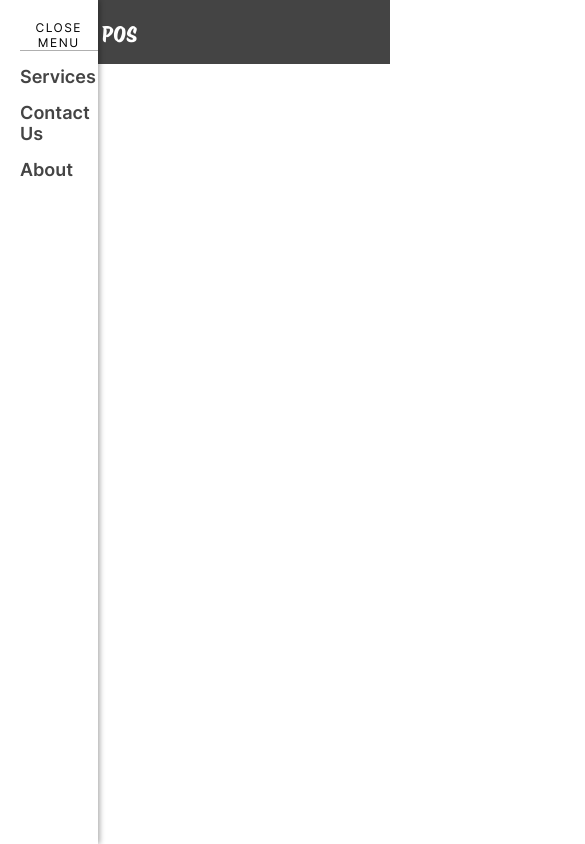
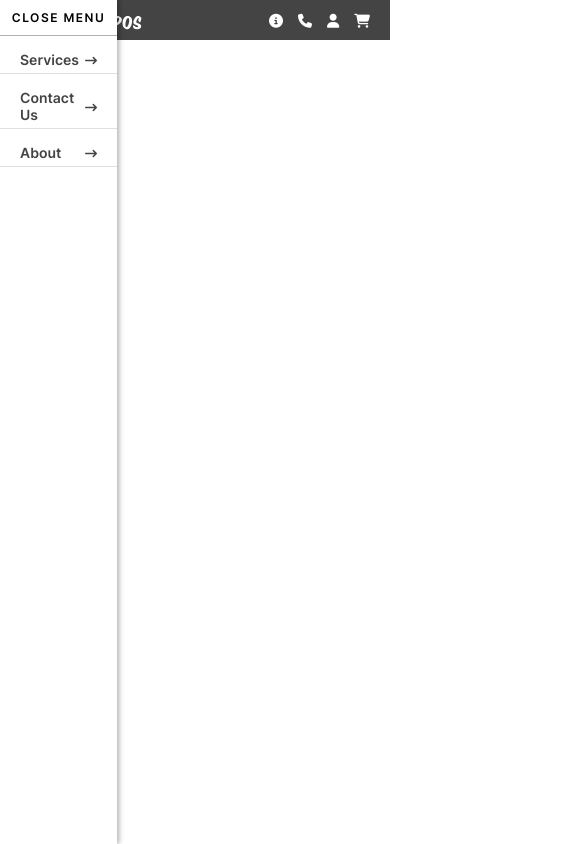
Before and after one commit to aliakbarimanov/cafepos, a website: page index.html in a window 390 px wide. Both pictures are taken after a click on the button 7 px from the left and 32 px from the top of the page. Shown: the top 844 px of the page, 585 px wide, since content can reach past the window. Drawn offline with Linux system fonts and the light colour scheme.

Commit message:
headerFinishedWithResponsibility

```diff
--- a/index.html
+++ b/index.html
@@ -18,9 +18,18 @@
           <div class="mobileNavBar">
             <div id="mobileMenu" class="mobileMenu">
               <button id="closeBtn" class="closeBtn">Close menu</button>
-              <a href="#">Services</a>
-              <a href="#">Contact Us</a>
-              <a href="#">About</a>
+              <a href="#">
+                <span>Services</span>
+                <span><i class="fa-solid fa-arrow-right-long"></i></span>
+              </a>
+              <a href="#">
+                <span>Contact Us</span>
+                <span><i class="fa-solid fa-arrow-right-long"></i></span>
+              </a>
+              <a href="#">
+                <span>About</span>
+                <span><i class="fa-solid fa-arrow-right-long"></i></span>
+              </a>
             </div>
             <div class="mobileLeft">
               <button id="barIcon" class="barIcon">
--- a/sass/_base.scss
+++ b/sass/_base.scss
@@ -28,3 +28,15 @@
         width: 1024px;
     }
 }
+
+@media(max-width: 1024px){
+    .container{
+        width: 768px;
+    }
+}
+
+@media(max-width: 768px){
+    .container{
+        width: 100%;
+    }
+}
--- a/sass/components/_header.scss
+++ b/sass/components/_header.scss
@@ -34,12 +34,12 @@
                     flex-direction: column;
                     gap: 15px;
                     background-color: $secondary;
-                    padding: 20px 0 0 20px;
                     transition: all .3s ease;
                     box-shadow: 2px 0 5px #00000050;
 
-                    .closeBtn{
+                    .closeBtn {
                         width: 100%;
+                        padding: 10px;
                         background-color: transparent;
                         border: none;
                         outline: none;
@@ -47,16 +47,28 @@
                         text-transform: uppercase;
                         font-size: 12px;
                         letter-spacing: 1.5px;
+                        font-weight: 600;
                         cursor: pointer;
                     }
 
-                    a{
+                    a {
                         color: $primary;
                         font-size: 18px;
                         font-weight: 600;
+                        padding: 5px 35px;
+                        display: flex;
+                        align-items: center;
+                        justify-content: space-between;
+                        border-bottom: 1px solid #00000020;
+
+                        span {
+                            i {
+                                font-size: 14px;
+                            }
+                        }
                     }
 
-                    &.active{
+                    &.active {
                         width: 25%;
                         opacity: 1;
                         visibility: visible;
@@ -230,6 +242,8 @@
     .header {
         .container {
             .navBar {
+                padding: 0 20px;
+
                 .navList {
                     gap: 10px;
 
@@ -277,7 +291,7 @@
     .header {
         .container {
             .navBar {
-                padding: 0;
+                padding: 0 20px;
                 display: flex;
                 justify-content: space-between;
                 align-items: center;
@@ -301,3 +315,62 @@
         }
     }
 }
+
+@media(max-width: 768px) {
+    .header {
+        height: 40px;
+
+        .container {
+            .navBar {
+                padding: 0 20px;
+
+                .mobileNavBar {
+                    .mobileMenu {
+                        gap: 10px;
+
+                        a {
+                            font-size: 14px;
+                            padding: 5px 20px;
+
+                            span {
+                                i {
+                                    font-size: 12px;
+                                }
+                            }
+                        }
+
+                        &.active {
+                            width: 30%;
+                            opacity: 1;
+                            visibility: visible;
+                        }
+                    }
+
+                    .mobileLeft {
+                        .barIcon {
+                            font-size: 16px;
+                        }
+
+                        .mobileLogo {
+                            span {
+                                font-size: 24px;
+
+                                &:last-child {
+                                    font-size: 18px;
+                                }
+                            }
+                        }
+                    }
+
+                    .mobileRight {
+                        gap: 15px;
+
+                        a {
+                            font-size: 14px;
+                        }
+                    }
+                }
+            }
+        }
+    }
+}
```
Also changed, not shown: css/index.css.
